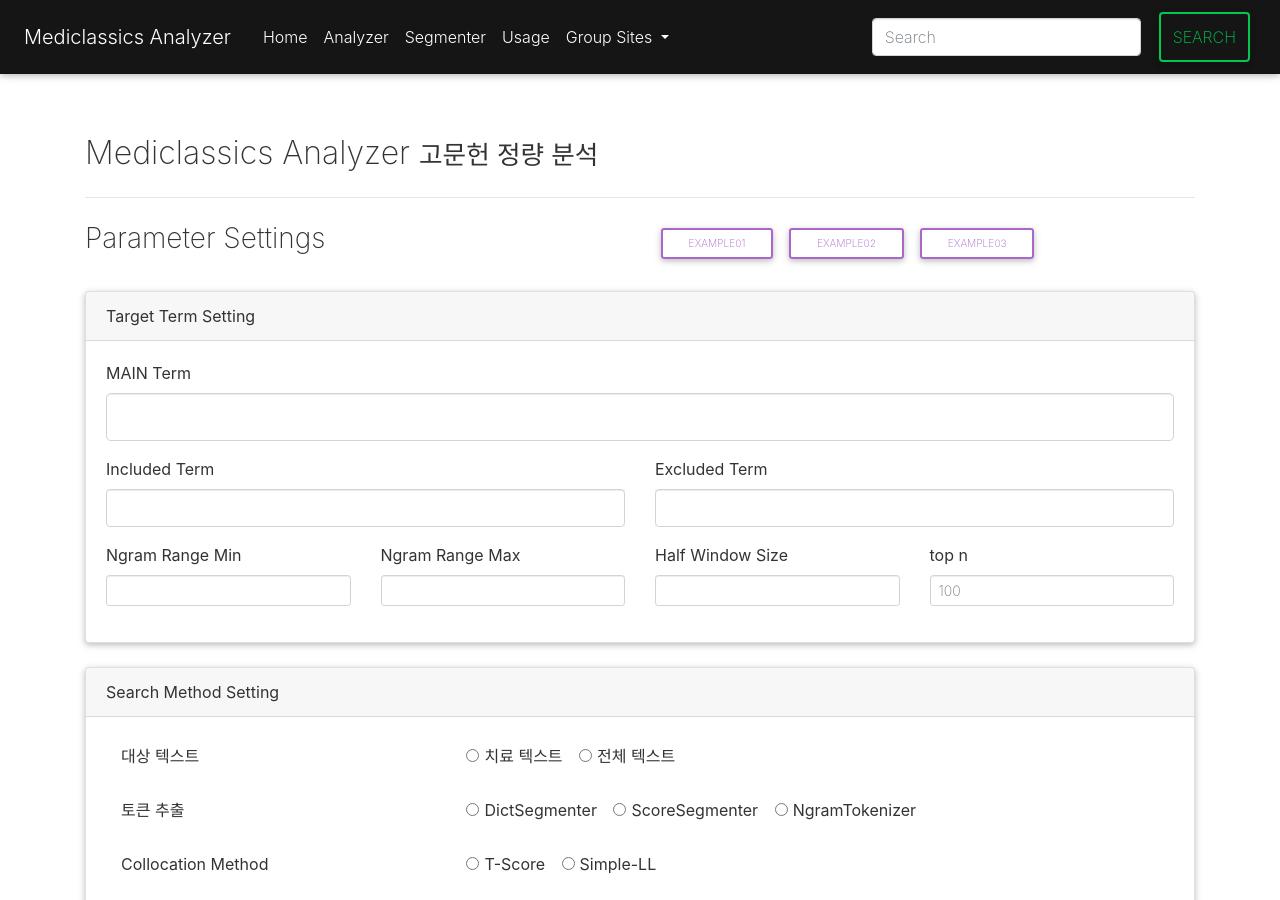
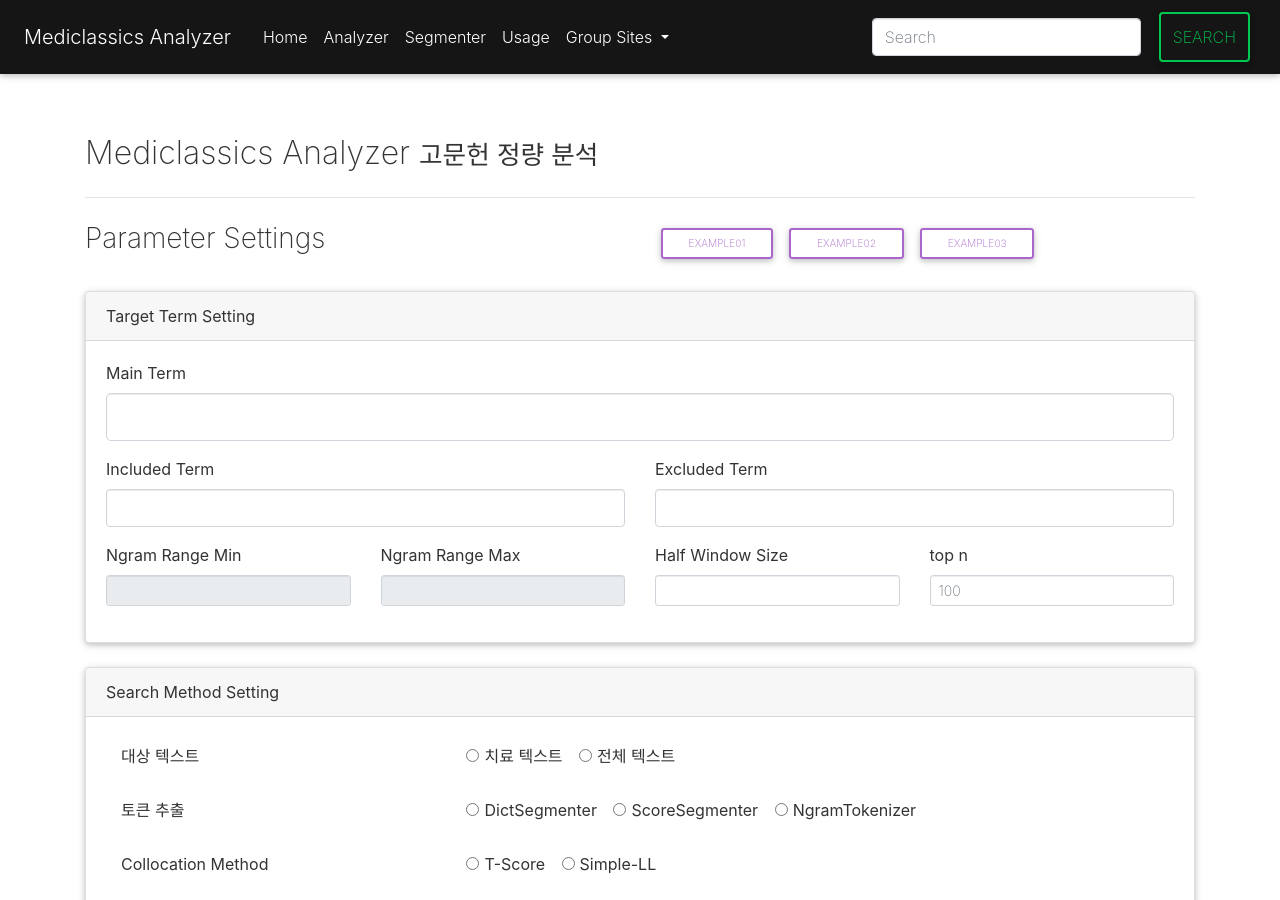
Before and after one commit to mediclassics-app/demo-collocation-viewer, a Jekyll site: the page built from index.md, in a window 1280 px wide and 900 px high. Built offline with Jekyll 4.4.1, drawn with Linux system fonts in a browser that asks for light colours; nearby versions of some CDN libraries.

Commit message:
update view

```diff
--- a/_includes/app.html
+++ b/_includes/app.html
@@ -36,32 +36,32 @@
 
           <div class="row">
             <div class="col-12">
-              <div class="form-group"><label>MAIN Term</label><input type="text" class="form-control form-control-lg" name="search-MAIN" v-model="param.search_pattern.MAIN"></div>
+              <div class="form-group"><label>Main Term</label><input type="text" class="form-control form-control-lg" name="search-MAIN" v-model.trim="param.search_pattern.MAIN"></div>
             </div>
           </div>
 
           <div class="row">
             <div class="col-12 col-md-6">
-              <div class="form-group"><label>Included Term</label><input type="text" class="form-control" name="search-AND" v-model="param.search_pattern.AND"></div>
+              <div class="form-group"><label>Included Term</label><input type="text" class="form-control" name="search-AND" v-model.trim="param.search_pattern.AND"></div>
             </div>
             <div class="col-md-6">
-              <div class="form-group"><label>Excluded Term</label><input type="text" class="form-control" name="search-NOT" v-model="param.search_pattern.NOT"></div>
+              <div class="form-group"><label>Excluded Term</label><input type="text" class="form-control" name="search-NOT" v-model.trim="param.search_pattern.NOT"></div>
             </div>
           </div>
 
           <div class="row">
             <div class="col-md-3">
-              <div class="form-group"><label>Ngram Range Min</label><input type="number" class="form-control form-control-sm" name="ngram-range-min" v-model="param.ngram_range[0]" ></div>
+              <div class="form-group"><label>Ngram Range Min</label><input type="number" class="form-control form-control-sm" name="ngram-range-min" v-model.number="param.ngram_range[0]" disabled></div>
             </div>
             <div class="col-md-3">
-              <div class="form-group"><label>Ngram Range Max</label><input type="number" class="form-control form-control-sm" name="ngram-range-max" v-model="param.ngram_range[1]"></div>
+              <div class="form-group"><label>Ngram Range Max</label><input type="number" class="form-control form-control-sm" name="ngram-range-max" v-model.number="param.ngram_range[1]" disabled></div>
             </div>
 
             <div class="col-md-3">
-              <div class="form-group"><label>Half Window Size</label><input type="number" class="form-control form-control-sm" v-model="param.half_window_size"></div>
+              <div class="form-group"><label>Half Window Size</label><input type="number" class="form-control form-control-sm" v-model.number="param.half_window_size"></div>
             </div>
             <div class="col-md-3">
-              <div class="form-group"><label>top n</label><input type="number" class="form-control form-control-sm" placeholder="100" name="top-n" v-model="param.top_n"></div>
+              <div class="form-group"><label>top n</label><input type="number" class="form-control form-control-sm" placeholder="100" name="top-n" v-model.number="param.top_n"></div>
             </div>
           </div>
 
--- a/assets/app/js/app.js
+++ b/assets/app/js/app.js
@@ -18,7 +18,7 @@
 
 var default_param2 = {
   "corpus": 'Treat',
-  "model": 'DictSegmenter',
+  "model": 'ScoreSegmenter',
   "search_pattern": {
     'MAIN': "當歸",
     'AND': "川芎|芎藭 地黃",
@@ -33,7 +33,7 @@
 
 var default_param3 = {
   "corpus": 'Raw',
-  "model": 'ScoreSegmenter',
+  "model": 'NgramTokenizer',
   "search_pattern": {
     'MAIN': "瘀血|血瘀|蓄血|血蓄",
     'AND': "",
@@ -208,7 +208,7 @@
         'sse_loading': false,
         'message': ""
     },
-    'coordinate': [],
+    // 'coordinate': [],
     'chartoptions': chartoptions,
     'tabfocus': 'plot'
   },
@@ -262,14 +262,25 @@
           })
           .then((response) => {
               console.log( response.data )
-              this.result = response.data;
-              this.coordinate = this.result.data.map( toCoordinate )
               this.status.ajx_loading = false;
-              this.focusTab('plot')
+              if( response.data.STATUS != "fail"  ){
+
+                if ( response.data.RESULT === undefined || response.data.RESULT.length == 0) {
+                    alert( response.data.MESSAGE );
+                } else {
+                    this.result = response.data.RESULT;
+                    // this.coordinate = this.result.data.map( toCoordinate )
+                    this.focusTab('plot')
+                }
+              } else {
+                  alert( "There is no result" );
+              }
+
           })
           .catch((ex)=> {
+              this.status.ajx_loading = false;
+              alert( "Server does not response" );
               console.log("ERR!!!!! : ", ex)
-              this.status.ajx_loading = false;
           })
 
       },
```
Also changed, not shown: 2 other files.
